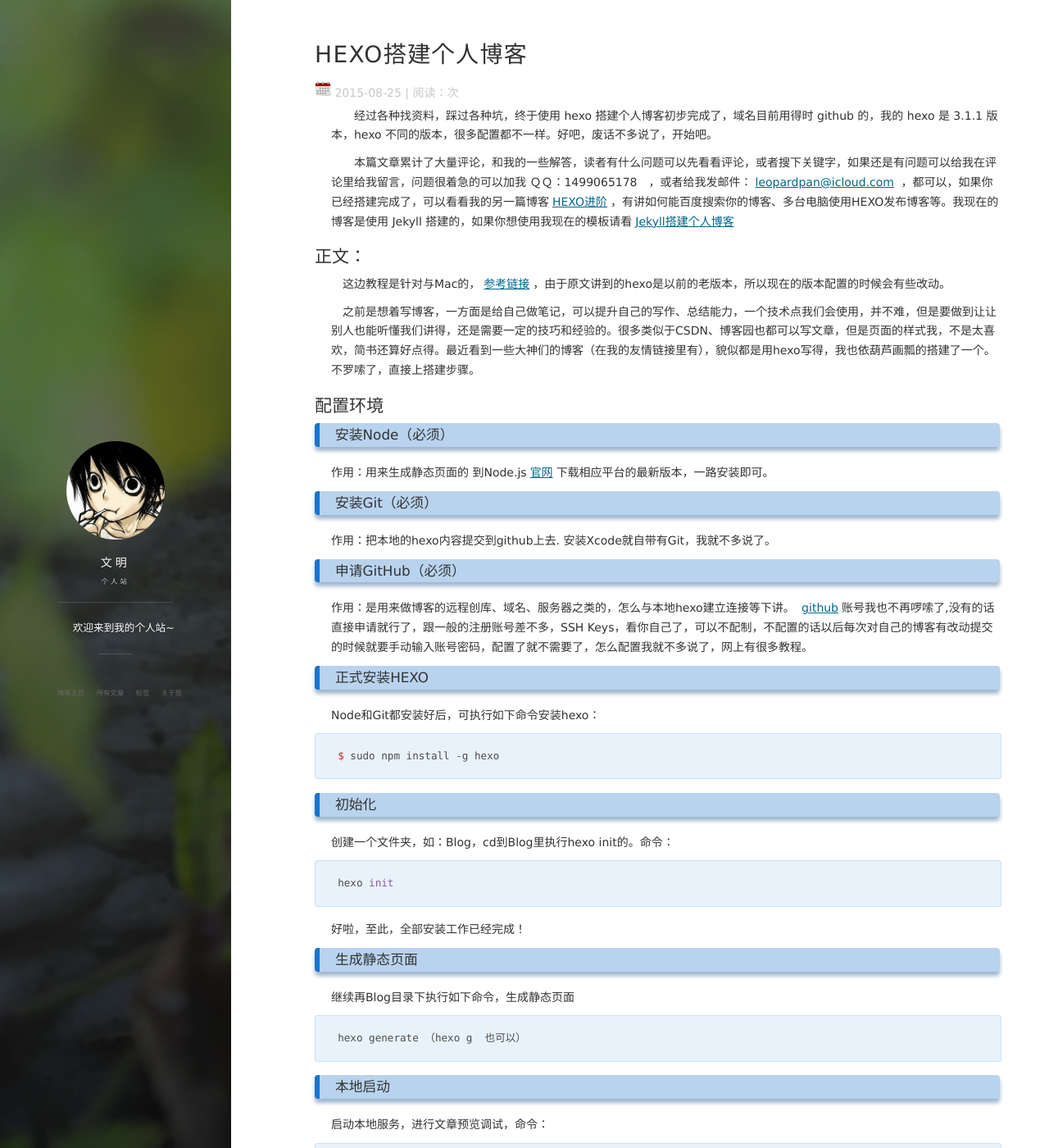
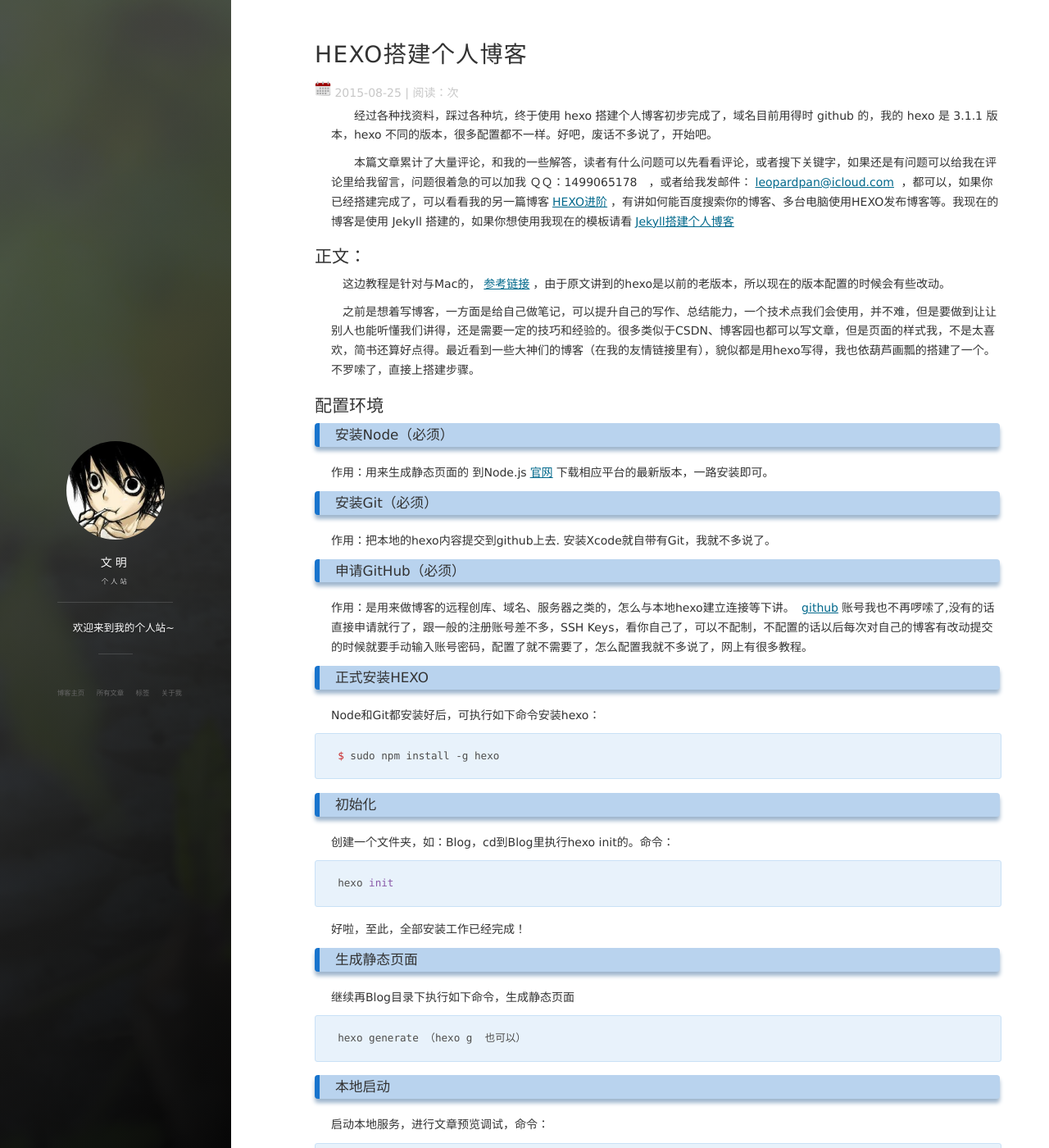
Before and after one commit to 793828490/793828490.github.io, a Jekyll site: the page built from _posts/2015-08-25-HEXO搭建个人博客.md, in a window 1280 px wide and 1400 px high. Shown: the whole window at 82% size. Built offline with Jekyll 4.4.1, drawn with Linux system fonts in a browser that asks for light colours; nearby versions of some CDN libraries; comment, search, counter and statistics services are not loaded.

Commit message:
还原设置

```diff
--- a/css/main.css
+++ b/css/main.css
@@ -266,7 +266,7 @@ td:last-child {
 
 .pager li>a>span{
   padding-right: 10px;
-  color:#DBDBDB;
+  color:gray;
   padding: 10px 10px;
 }
 
@@ -281,7 +281,7 @@ td:last-child {
   border-radius:0;
 }
 .pager li>a {
-  color:#DDDBDB
+  color:#404040
 }
 .pager li>a:hover,
 .pager li>a:focus {
@@ -300,7 +300,7 @@ td:last-child {
 ::selection {
     color:#fff;
     text-shadow:none;
-    background:#BFBFBF;
+    background:#666666;
   }
 img::selection {
   color:#fff;
@@ -532,9 +532,9 @@ img::-moz-selection {
     right: 0;
     bottom: 0;
     left: 0;
-    background-color: rgba(68, 68, 68, 0.3);
-    background-image: -webkit-linear-gradient(-410deg, rgba(68, 68, 68, 0.3) 20%, rgba(0, 0, 0, 0.7));
-    background-image: linear-gradient(140deg,rgba(68, 68, 68, 0.3) 20%, rgba(0, 0, 0, 0.7)); }
+    background-color: rgba(68, 68, 68, 0.6);
+    background-image: -webkit-linear-gradient(-410deg, rgba(68, 68, 68, 0.6) 20%, rgba(0, 0, 0, 0.9));
+    background-image: linear-gradient(140deg,rgba(68, 68, 68, 0.6) 20%, rgba(0, 0, 0, 0.9)); }
 
   .panel-cover__logo {
     margin-bottom: .2em; }
```
